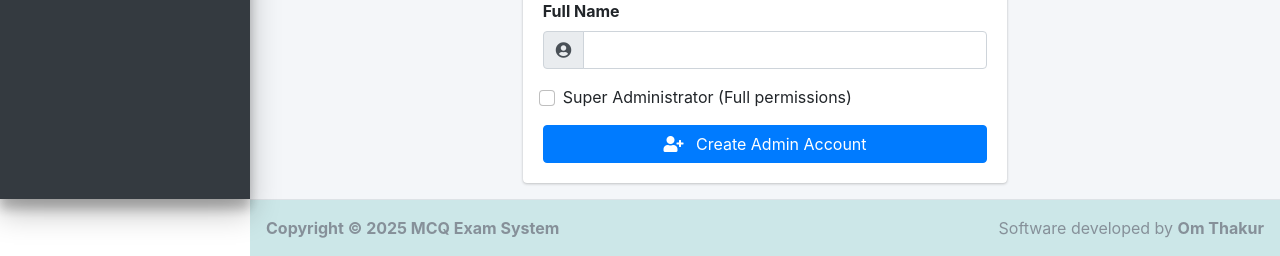
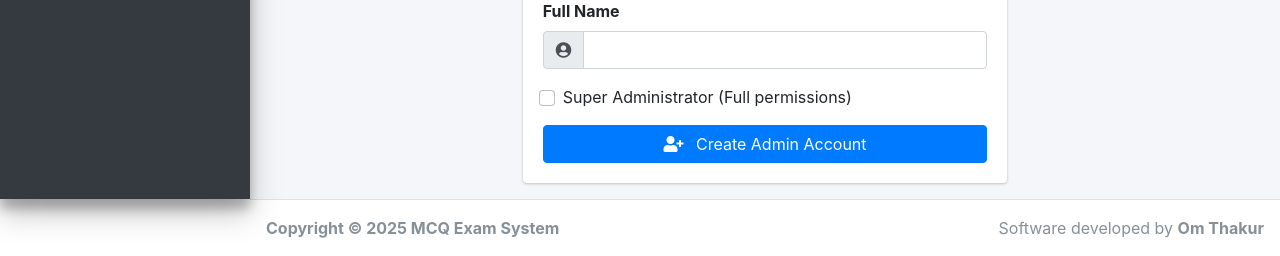
Before and after one commit to omprakashthakur/mcq-exam, a PHP site: page /admin/create_admin.php in a window 1280 px wide. Shown: the part 601-857 px from the top of the page. Run offline with PHP 8.4, Linux system fonts and the light colour scheme; a user stored in the database is signed in; data that the repository does not hold is empty; some libraries are stand-ins or nearby versions.

Commit message:
confuesd to what added here

```diff
--- a/admin/includes/header.php
+++ b/admin/includes/header.php
@@ -61,12 +61,6 @@ if (!isset($pageTitle)) {
     }
     .content-wrapper {
         background-color: #f4f6f9;
-    }
-    .main-header .navbar {
-        background-color: #cce7e8 !important;
-    }
-    .main-footer {
-        background-color: #cce7e8 !important;
     }
     .nav-link.active {
         font-weight: bold;
```
Also changed, not shown: 1 other file.
